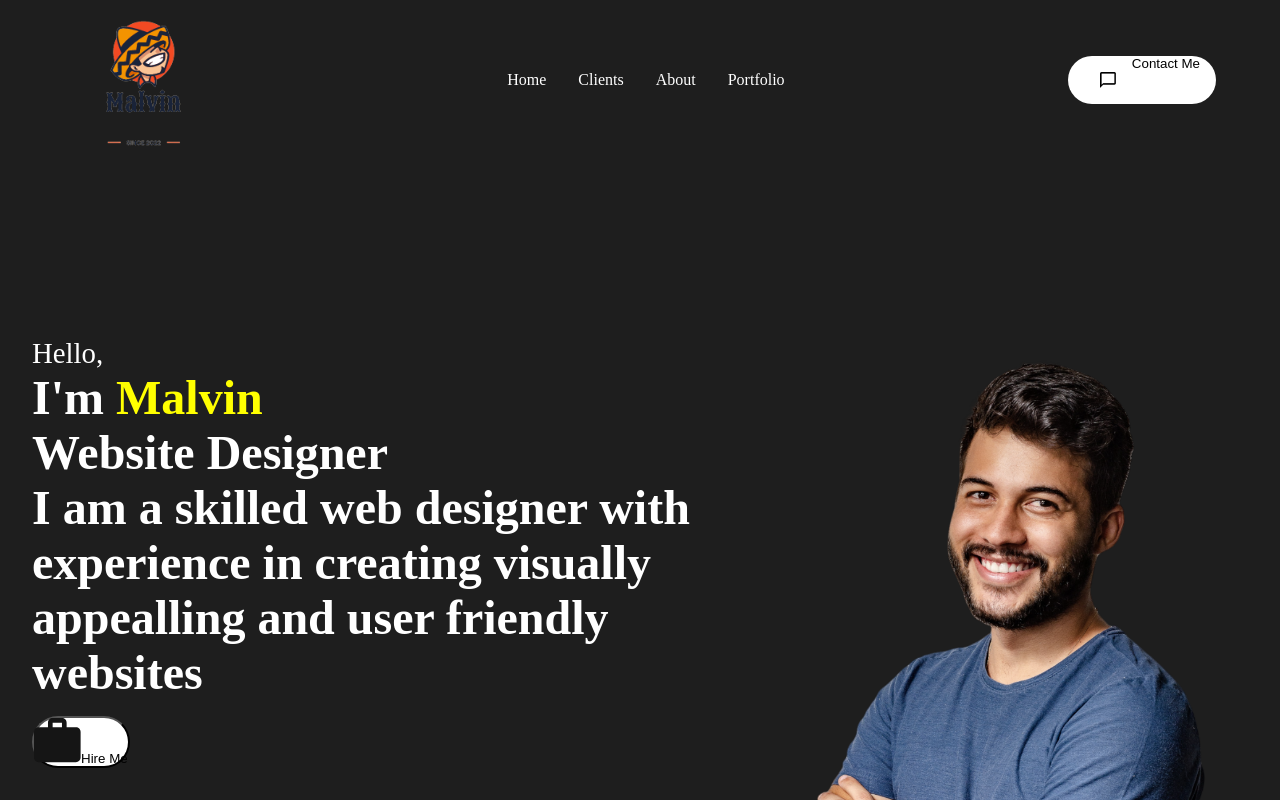
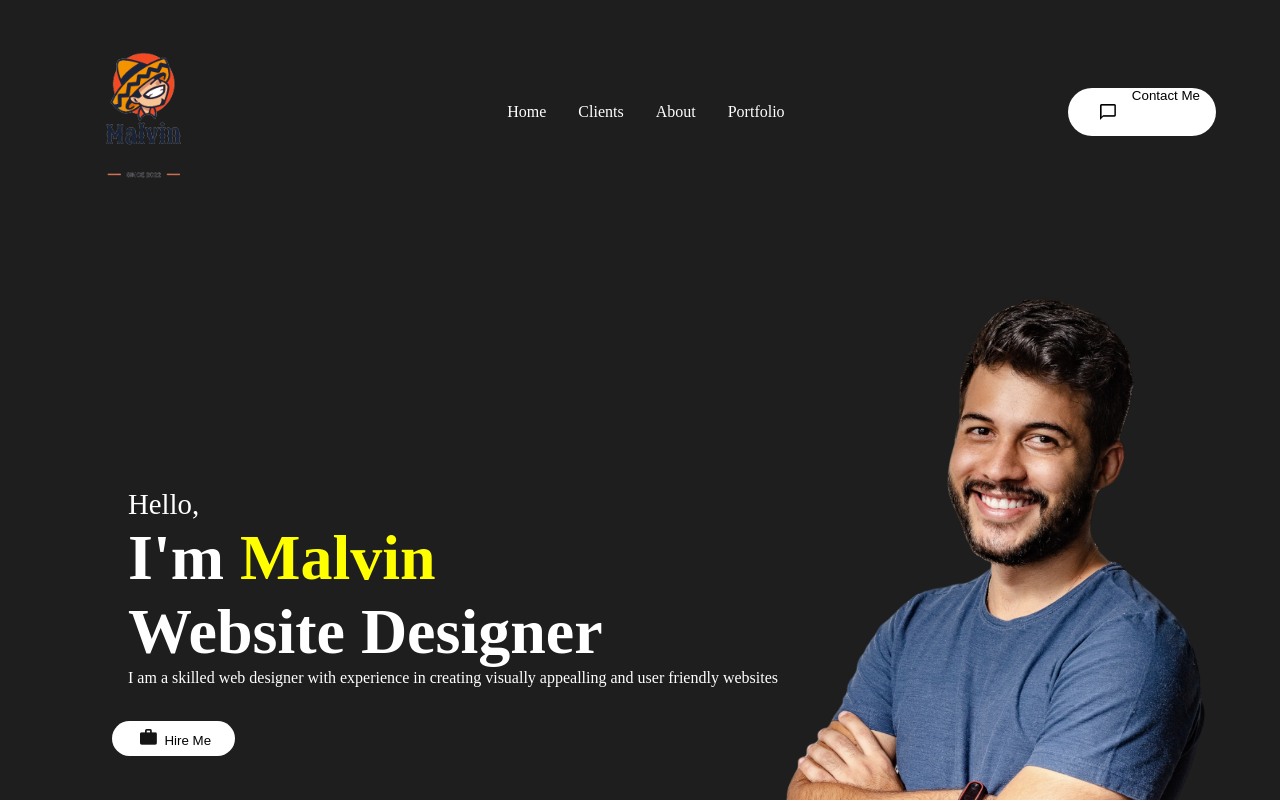
Before and after one commit to Malvino-creator/portfolio, a React (Create React App) app: page / in a window 1280 px wide. Shown: the top 800 px of the page. Built offline with nearby package versions, Linux system fonts and the light colour scheme.

Commit message:
fix(Navbar.css): Debugging

```diff
--- a/src/components/Intro/intro.css
+++ b/src/components/Intro/intro.css
@@ -7,7 +7,7 @@
 }
 .bg{
     position: absolute;
-    top: 15rem;
+    top: 11rem;
     right: 0;
     z-index: -1;
     object-fit: cover;
@@ -15,9 +15,9 @@
 }
 .introContent{
     height: 100vh;
-    width: 100vh;
-    padding: 2rem;
-    font-size: 3rem;
+    width: 150vh;
+    padding: 8rem;
+    font-size: 4rem;
     font-weight: 600;
     display: flex;
     flex-direction: column;
@@ -30,14 +30,20 @@
 .introName{
     color: yellow;
 }
-.intoPara{
-    font-size: medium;
-    font-weight: 400;
+.introParag{
+    font-size:medium;
+    font-weight: 500;
 }
 .btn{
     background: white;
-    margin: 1rem 0;
-    padding: 0.8 rem 0.8rem;
+    margin: -1rem ;
+    padding: 0.5rem 1.5rem;
     border-radius: 3rem;
+    border: none;
+}
+.btnImg{
+    object-fit: cover;
+    margin: 0 0.25rem;
+    height: 1rem;
 
 }
--- a/src/components/Intro/intro.js
+++ b/src/components/Intro/intro.js
@@ -13,7 +13,7 @@ function intro() {
           I'm <span className="introName"> Malvin </span> <br /> Website Designer
         </span>
         <p className="introParag"> I am a skilled web designer with experience in creating visually appealling and user friendly websites</p>
-        <Link><button className="btn"><img src={btnImg} alt="hireme" />Hire Me</button></Link>
+        <Link><button className="btn"><img src={btnImg} alt="hireme" className="btnImg" /> Hire Me </button></Link>
       </div>
       <img src={bg} alt="profile" className="bg" />
     </section>
--- a/src/components/Navbar/navbar.css
+++ b/src/components/Navbar/navbar.css
@@ -1,6 +1,6 @@
 
 .navbar{
-    height: 10rem;
+    height: 14rem;
     width: 100vw;
     max-width: 80rem;
     margin: 0 auto;
```
